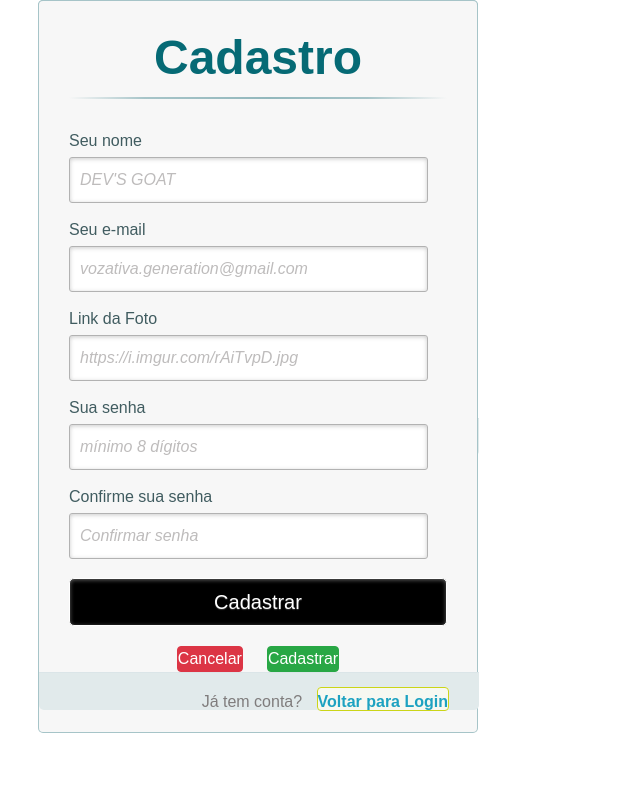
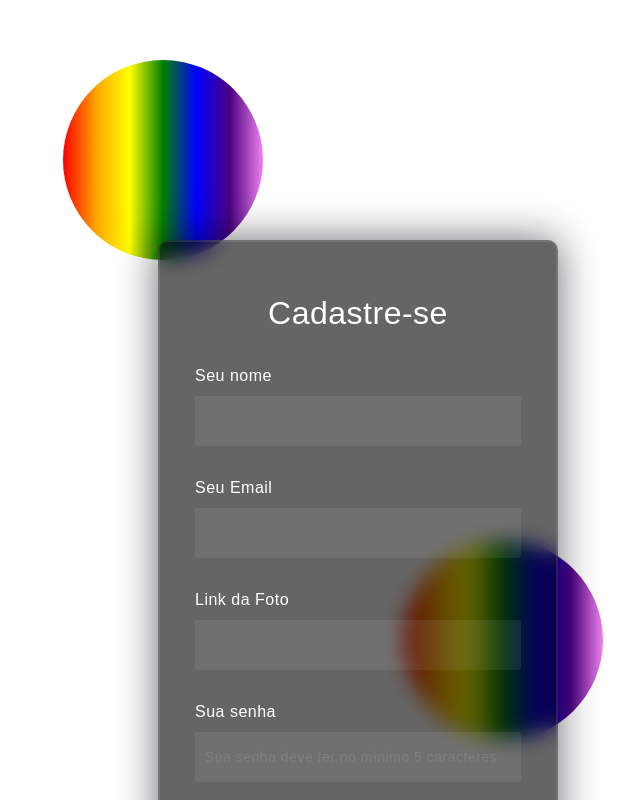
Before and after one commit to VozAtiva/BackUpVozAtiva, an Angular app: page /cadastrar in a window 1280 px wide. Shown: the top 800 px of the page, without its empty margins (282-922 px from the left). Built offline with nearby package versions, Linux system fonts and the light colour scheme.

Commit message:
Estética do menu e componentes att

```diff
--- a/src/app/cadastrar/cadastrar.component.css
+++ b/src/app/cadastrar/cadastrar.component.css
@@ -1,235 +1,110 @@
-  /* CSS reset */
-  *, *:before, *:after {
-    margin:0;
-    padding:0;
-    font-family: Arial,sans-serif;
-  }
+*:before,
+*:after{
+  padding: 0;
+  margin: 0;
+  box-sizing: border-box;
 
-  body{
-    margin:10px;
-  }
-
-  a{
-    text-decoration: none;
-  }
-
-  /* esconde as ancoras da tela */
-  a.links{
-    display: none;
-  }
-
-  /* content que contem os formulários */
-  .content{
-    width: 500px;
-    margin: 0px auto;
-    position: relative;
-  }
-
-  /* formatando o cabeçalho dos formulários */
-  h1{
-    font-size: 48px;
-    color: #066a75;
-    padding: 10px 0;
-    font-family: Arial,sans-serif;
-    font-weight: bold;
-    text-align: center;
-    padding-bottom: 30px;
-  }
-  h1:after{
-    content: ' ';
-    display: block;
-    width: 100%;
-    height: 2px;
-    margin-top: 10px;
-    background: -webkit-linear-gradient(left, rgba(147,184,189,0) 0%,rgba(147,184,189,0.8) 20%,rgba(147,184,189,1) 53%,rgba(147,184,189,0.8) 79%,rgba(147,184,189,0) 100%);
-    background: linear-gradient(left, rgba(147,184,189,0) 0%,rgba(147,184,189,0.8) 20%,rgba(147,184,189,1) 53%,rgba(147,184,189,0.8) 79%,rgba(147,184,189,0) 100%);
-  }
-
-  p{
-    margin-bottom: 15px;
-  }
-  p:first-child{
-    margin: 0px;
-  }
-  label{
-    color: #405c60;
-    position: relative;
-  }
-
-  /**** advanced input styling ****/
-  /* placeholder */
-  ::-webkit-input-placeholder  {
-    color: #bebcbc;
-    font-style: italic;
-  }
-  input:-moz-placeholder,
-  textarea:-moz-placeholder{
-    color: #bebcbc;
-    font-style: italic;
-  }
-  input {
-    outline: none;
-  }
-
-  input:not([type="checkbox"]){
-    width: 95%;
-    margin-top: 4px;
-    padding: 10px;
-    border: 1px solid #b2b2b2;
-
-    -webkit-border-radius: 3px;
-    border-radius: 3px;
-
-    -webkit-box-shadow: 0px 1px 4px 0px rgba(168, 168, 168, 0.6) inset;
-    box-shadow: 0px 1px 4px 0px rgba(168, 168, 168, 0.6) inset;
-
-    -webkit-transition: all 0.2s linear;
-    transition: all 0.2s linear;
-  }
-
-  /*estilo do botão submit */
-  input[type="submit"]{
-    width: 100%;
-    cursor: pointer;
-    background: #000000;
-    padding: 8px 5px;
-    color: #fff;
-    font-size: 20px;
-    border: 1px solid #fff;
-    margin-bottom: 5px;
-    text-shadow: 0 1px 1px #333;
-
-    -webkit-border-radius: 5px;
-    border-radius: 5px;
-
-    transition: all 0.2s linear;
-  }
-  input[type="submit"]:hover{
-    background: #07e419;
-  }
+}
+body{
+  background-color: rgb(187, 0, 0);
+}
 
 
 
 
 
+.background{
+  width: 430px;
+  height: 520px;
+  position: absolute;
+  transform: translate(-50%,-50%);
+  left: 50%;
+  top: 50%;
 
-  /*marcando os links para mudar de um formulário para outro */
-  .link{
-    position: absolute;
-    background: #e1eaeb;
-    color: #7f7c7c;
-    left: 0px;
-    height: 20px;
-    width: 440px;
-    padding: 17px 30px 20px 30px;
-    font-size: 16px;
-    text-align: right;
-    border-top: 1px solid #dbe5e8;
-
-    -webkit-border-radius: 0 0  5px 5px;
-    border-radius: 0 0  5px 5px;
-  }
-  .link a {
-    font-weight: bold;
-    background: #f7f8f1;
-    padding-top: 5px;
-    color: rgb(29, 162, 193);
-    margin-left: 10px;
-    border: 1px solid #cbd518;
+}
 
 
-    -webkit-border-radius: 4px;
-    border-radius: 4px;
 
-    -webkit-transition: all 0.4s linear;
-    transition: all 0.4s  linear;
-  }
-  .link a:hover {
-    color: #39bfd7;
-    background: #f7f7f7;
-    border: 1px solid #4ab3c6;
-  }
 
-  /* estilos para para ambos os formulários */
-  #cadastro,
-  #login{
-    position: absolute;
-    top: 0px;
-    width: 88%;
-    padding: 18px 6% 60px 6%;
-    margin: 0 0 35px 0;
-    background: rgb(247, 247, 247);
-    border: 1px solid rgba(147, 184, 189,0.8);
 
-    -webkit-box-shadow: 5px;
-    border-radius: 5px;
+.background .shape{
+  height: 200px;
+  width: 200px;
+  position: absolute;
+  border-radius: 50%;
 
-    -webkit-animation-duration: 0.5s;
-    -webkit-animation-timing-function: ease;
-    -webkit-animation-fill-mode: both;
+}
+.shape:first-child{
+  background-image: linear-gradient(to right, red,orange,yellow,green,blue,indigo,violet);
+  left: -80px;
+  top: -80px;
+}
+.shape:last-child{
+  background-image: linear-gradient(to right, red,orange,yellow,green,blue,indigo,violet);
+  right: -30px;
+  bottom: -80px;
+}
+form{
+  height: 800px;
+  width: 400px;
+  background-color: rgba(255,255,255,0.13);
+  position: absolute;
+  transform: translate(-50%,-50%);
+  top: 80%;
+  left: 50%;
+  border-radius: 10px;
+  backdrop-filter: blur(10px);
+  border: 2px solid rgba(255,255,255,0.1);
+  box-shadow: 0 0 40px rgba(8,7,16,0.6);
+  padding: 50px 35px;
+  background-color: #0000009a; /* adicionado cor da form */
 
-    animation-duration: 0.5s;
-    animation-timing-function: ease;
-    animation-fill-mode: both;
-  }
+}
+form *{
+  font-family: 'Poppins',sans-serif;
+  color: #ffffff;
+  letter-spacing: 0.5px;
+  outline: none;
+  border: none;
 
-  #paracadastro:target ~ .content #cadastro,
-  #paralogin:target ~ .content #login{
-    z-index: 2;
-    -webkit-animation-name: fadeInLeft;
-    animation-name: fadeInLeft;
 
-    -webkit-animation-delay: .1s;
-    animation-delay: .1s;
-  }
-  #registro:target ~ .content #login,
-  #paralogin:target ~ .content #cadastro{
-    -webkit-animation-name: fadeOutLeft;
-    animation-name: fadeOutLeft;
-  }
+}
+form h3{
+  font-size: 32px;
+  font-weight: 500;
+  line-height: 42px;
+  text-align: center;
+}
 
-  /*fadeInLeft*/
-  @-webkit-keyframes fadeInLeft {
-    0% {
-      opacity: 0;
-      -webkit-transform: translateX(-20px);
-    }
-    100% {
-      opacity: 1;
-      -webkit-transform: translateX(0);
-    }
-  }
+label{
+  display: block;
+  margin-top: 30px;
+  font-size: 16px;
+  font-weight: 500;
+}
+input{
+  display: block;
+  height: 50px;
+  width: 100%;
+  background-color: rgba(255,255,255,0.07);
+  border-radius: 3px;
+  padding: 0 10px;
+  margin-top: 8px;
+  font-size: 14px;
+  font-weight: 300;
+}
+::placeholder{
+  color: #ffffff1a;
 
-  @keyframes fadeInLeft {
-    0% {
-      opacity: 0;
-      transform: translateX(-20px);
-    }
-    100% {
-      opacity: 1;
-      transform: translateX(0);
-    }
-  }
-
-  /*fadeOutLeft*/
-  @-webkit-keyframes fadeOutLeft {
-    0% {
-      opacity: 1;
-      -webkit-transform: translateX(0);
-    }
-    100% {
-      opacity: 0;
-      -webkit-transform: translateX(-20px);
-    }
-  }
-
-  @keyframes fadeOutLeft {
-    0% {
-      opacity: 1;
-      transform: translateX(0);
-    }
-    100% {
-      opacity: 0;
-      transform: translateX(-20px);
-    }
-  }
+}
+button{
+  margin-top: 25px;
+  width: 100%;
+  background-color: #000000; /* cor do botão */
+  color: #000000; /* cor do botão */
+  padding: 15px 0;
+  font-size: 18px;
+  font-weight: 600;
+  border-radius: 5px;
+  cursor: pointer;
+}
--- a/src/app/cadastrar/cadastrar.component.html
+++ b/src/app/cadastrar/cadastrar.component.html
@@ -1,90 +1,45 @@
-<div class="container" >
-  <a class="links" id="paracadastro"></a>
-  <a class="links" id="paralogin"></a>
-
-  <div class="content">
-    <!--FORMULÁRIO DE LOGIN-->
-    <div id="login">
-      <form method="post" action="">
-        <h1>Login</h1>
+<div class="background">
+  <div class="shape"></div>
+  <div class="shape"></div>
+  </div>
+ <form>
+  <h3>Cadastre-se</h3>
   <p>
-          <label for="email_login">Seu e-mail</label>
-          <input id="email_login" name="email_login" required="required" type="text" placeholder="contato@htmlecsspro.com"/>
+  <label for="nome">Seu nome</label>
+  <input  [(ngModel)]='usuarioModel.nome' id="nome_cad" name="nome_cad"  required="required" type="text" placeholder="" id="nome_cad">
   </p>
 
   <p>
-          <label for="senha_login">Sua senha</label>
-          <input id="senha_login" name="senha_login" required="required" type="password" placeholder="1234" />
+  <label for="email">Seu Email</label>
+  <input  [(ngModel)]='usuarioModel.usuario' id="email_cad" name="email_cad" required="required" type="email" placeholder="">
 </p>
 
 <p>
-          <input type="checkbox" name="manterlogado" id="manterlogado" value="" />
-          <label for="manterlogado">Manter-me logado</label>
+  <label for="foto">Link da Foto</label>
+  <input  [(ngModel)]='usuarioModel.foto' id="foto_cad" name="foto_cad" required="required" type="text" placeholder="">
 </p>
 
 <p>
-          <input type="submit" value="Logar" />
-        </p>
-
-        <p class="link">
-          Ainda não tem conta?
-          <a href="#paracadastro">Cadastre-se</a>
-        </p>
-      </form>
-    </div>
-
-    <!--FORMULÁRIO DE CADASTRO-->
-    <div id="cadastro">
-      <form method="post" action="">
-        <h1>Cadastro</h1>
-
-        <p>
-          <label for="nome_cad">Seu nome</label>
-          <input [(ngModel)]='usuarioModel.nome' id="nome_cad" name="nome_cad" required="required" type="text" placeholder="DEV'S GOAT" />
+  <label for="senha">Sua senha</label>
+  <input (input)='confirmSenha($event)' id="senha_cad" name="senha_cad" required="required" type="password" placeholder="Sua senha deve ter no mínimo 5 caracteres">
 </p>
 
 <p>
-          <label for="email_cad">Seu e-mail</label>
-          <input [(ngModel)]='usuarioModel.usuario' id="email_cad" name="email_cad" required="required" type="email" placeholder="vozativa.generation@gmail.com"/>
+  <label for="senha">Confirme sua senha</label>
+  <input  [(ngModel)]='usuarioModel.senha' id="csenha_cad" name="csenha_cad" required="required" type="password" placeholder="Confirmar senha">
 </p>
 
+  <div>
+    <hr>
     <p>
-          <label for="foto_cad">Link da Foto</label>
-          <input [(ngModel)]='usuarioModel.foto' id="foto_cad" name="foto_cad" required="required" type="text" placeholder="https://i.imgur.com/rAiTvpD.jpg">
-        </p>
-
-        <p>
-          <label for="senha_cad">Sua senha</label>
-          <input (input)='confirmSenha($event)' id="senha_cad" name="senha_cad" required="required" type="password" placeholder="mínimo 8 dígitos"/>
-        </p>
-
-        <p>
-          <label for="senha_cad">Confirme sua senha</label>
-          <input [(ngModel)]='usuarioModel.senha' id="csenha_cad" name="csenha_cad" required="required" type="password" placeholder="Confirmar senha">
+    <button  (click)="cadastrarUsuario()" type="submit" class="btn btn-success">Cadastrar</button>
   </p>
 
 
-        <p>
-          <input (click)="cadastrarUsuario()" type="submit" class="btn btn-success"  value="Cadastrar"/>
+  <hr class="mt-2 mb-2">
 
-           <!-- <input type="submit" class="btn btn-danger mr-4" routerLink="/logar" value="Cancelar"/>  Implementação do botão cancelar-->
-
+  <p class="text-center">
+      Já possui uma conta? <a href="" routerLink="/logar" >Retornar ao Login</a>
   </p>
-
-        <div class="d-flex justify-content-center">
-          <button type="submit" class="btn btn-danger mr-4" routerLink='/entrar'>Cancelar</button>
-          <button type="submit" class="btn btn-success" (click)='cadastrarUsuario()' >Cadastrar</button>
 </div>
-
-        <!-- <button type="submit" class="btn btn-danger mr-4" routerLink="/logar">Cancelar</button> -->
-
-        <!--  <button (click)="cadastrarUsuario()" type="submit" class="btn btn-success">Cadastrar</button> -->
-
-        <p class="link">
-          Já tem conta?
-          <a href="/logar"> Voltar para Login </a>
-        </p>
 </form>
-    </div>
-  </div>
-</div>
```
Lines whose indentation alone changed are shown as unchanged.
